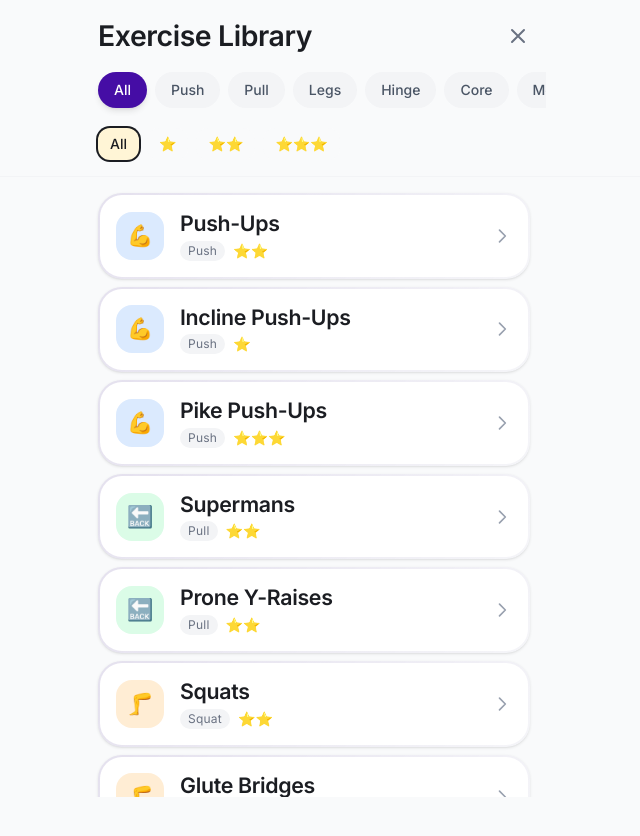
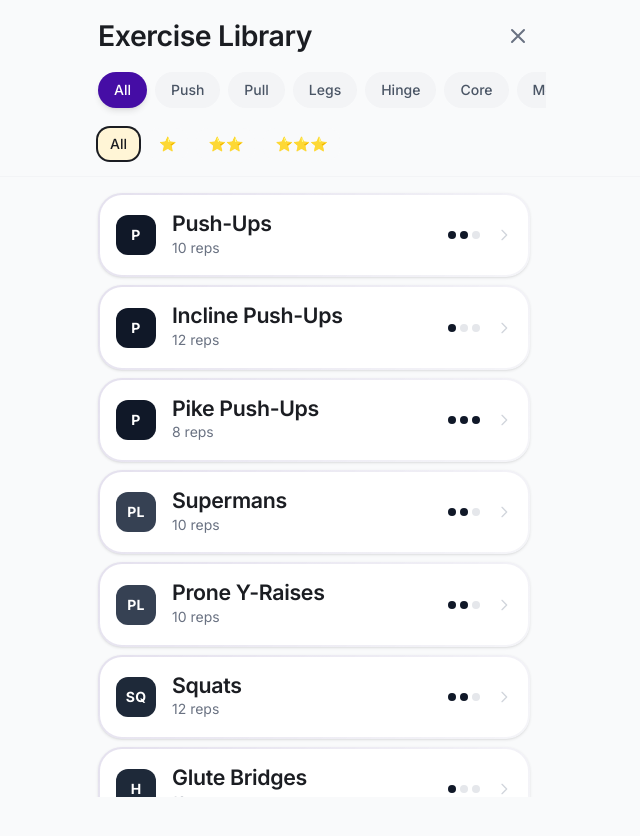
Before and after one commit to UZUB18/daily_floor, a Next.js app: page / in a window 1280 px wide. Both pictures are taken after a click on the button "Library". Shown: the top 836 px of the page, without its empty margins (326-966 px from the left). Built offline with nearby package versions, Linux system fonts and the light colour scheme.

Commit message:
Replace emojis with minimalist letter icons and difficulty dots

```diff
--- a/src/components/ExerciseLibrary.tsx
+++ b/src/components/ExerciseLibrary.tsx
@@ -144,38 +144,47 @@ export function ExerciseLibrary({ isOpen, onClose }: ExerciseLibraryProps) {
                                     <div className="relative flex items-center gap-4">
                                         {/* Movement Type Icon */}
                                         <div className={`
-                                            w-12 h-12 rounded-xl flex items-center justify-center
-                                            text-xl
-                                            ${exercise.movementType === 'push' ? 'bg-blue-100 text-blue-600' : ''}
-                                            ${exercise.movementType === 'pull' ? 'bg-green-100 text-green-600' : ''}
-                                            ${exercise.movementType === 'squat' || exercise.movementType === 'hinge' ? 'bg-orange-100 text-orange-600' : ''}
-                                            ${exercise.movementType === 'core' ? 'bg-purple-100 text-purple-600' : ''}
-                                            ${exercise.movementType === 'mobility' ? 'bg-teal-100 text-teal-600' : ''}
+                                            w-10 h-10 rounded-lg flex items-center justify-center
+                                            text-sm font-bold uppercase tracking-wide
+                                            ${exercise.movementType === 'push' ? 'bg-gray-900 text-white' : ''}
+                                            ${exercise.movementType === 'pull' ? 'bg-gray-700 text-white' : ''}
+                                            ${exercise.movementType === 'squat' || exercise.movementType === 'hinge' ? 'bg-gray-800 text-white' : ''}
+                                            ${exercise.movementType === 'core' ? 'bg-primary-600 text-white' : ''}
+                                            ${exercise.movementType === 'mobility' ? 'bg-gray-500 text-white' : ''}
                                         `}>
-                                            {exercise.movementType === 'push' && '💪'}
-                                            {exercise.movementType === 'pull' && '🔙'}
-                                            {(exercise.movementType === 'squat' || exercise.movementType === 'hinge') && '🦵'}
-                                            {exercise.movementType === 'core' && '🎯'}
-                                            {exercise.movementType === 'mobility' && '🧘'}
+                                            {exercise.movementType === 'push' && 'P'}
+                                            {exercise.movementType === 'pull' && 'PL'}
+                                            {exercise.movementType === 'squat' && 'SQ'}
+                                            {exercise.movementType === 'hinge' && 'H'}
+                                            {exercise.movementType === 'core' && 'C'}
+                                            {exercise.movementType === 'mobility' && 'M'}
                                         </div>
 
                                         {/* Exercise Info */}
                                         <div className="flex-1 min-w-0">
-                                            <h3 className="font-semibold text-gray-900 text-base group-hover:text-primary-700 transition-colors">
+                                            <h3 className="font-medium text-gray-900 text-base group-hover:text-primary-700 transition-colors">
                                                 {exercise.name}
                                             </h3>
-                                            <div className="flex items-center gap-2 mt-1">
-                                                <span className="text-xs text-gray-500 capitalize px-2 py-0.5 bg-gray-100 rounded-full">
-                                                    {exercise.movementType}
-                                                </span>
-                                                <span className="text-sm">
-                                                    {renderStars(exercise.difficultyLevel)}
-                                                </span>
-                                            </div>
+                                            <p className="text-sm text-gray-500 mt-0.5">
+                                                {exercise.baseReps ? `${exercise.baseReps} reps` : `${exercise.baseTime}s hold`}
+                                            </p>
+                                        </div>
+
+                                        {/* Difficulty dots */}
+                                        <div className="flex gap-1">
+                                            {[1, 2, 3].map(level => (
+                                                <div
+                                                    key={level}
+                                                    className={`w-2 h-2 rounded-full ${level <= exercise.difficultyLevel
+                                                            ? 'bg-gray-900'
+                                                            : 'bg-gray-200'
+                                                        }`}
+                                                />
+                                            ))}
                                         </div>
 
                                         {/* Arrow */}
-                                        <svg className="w-5 h-5 text-gray-400 group-hover:text-primary-500 group-hover:translate-x-1 transition-all duration-200" fill="none" viewBox="0 0 24 24" stroke="currentColor">
+                                        <svg className="w-4 h-4 text-gray-300 group-hover:text-gray-500 transition-colors" fill="none" viewBox="0 0 24 24" stroke="currentColor">
                                             <path strokeLinecap="round" strokeLinejoin="round" strokeWidth={2} d="M9 5l7 7-7 7" />
                                         </svg>
                                     </div>
```
